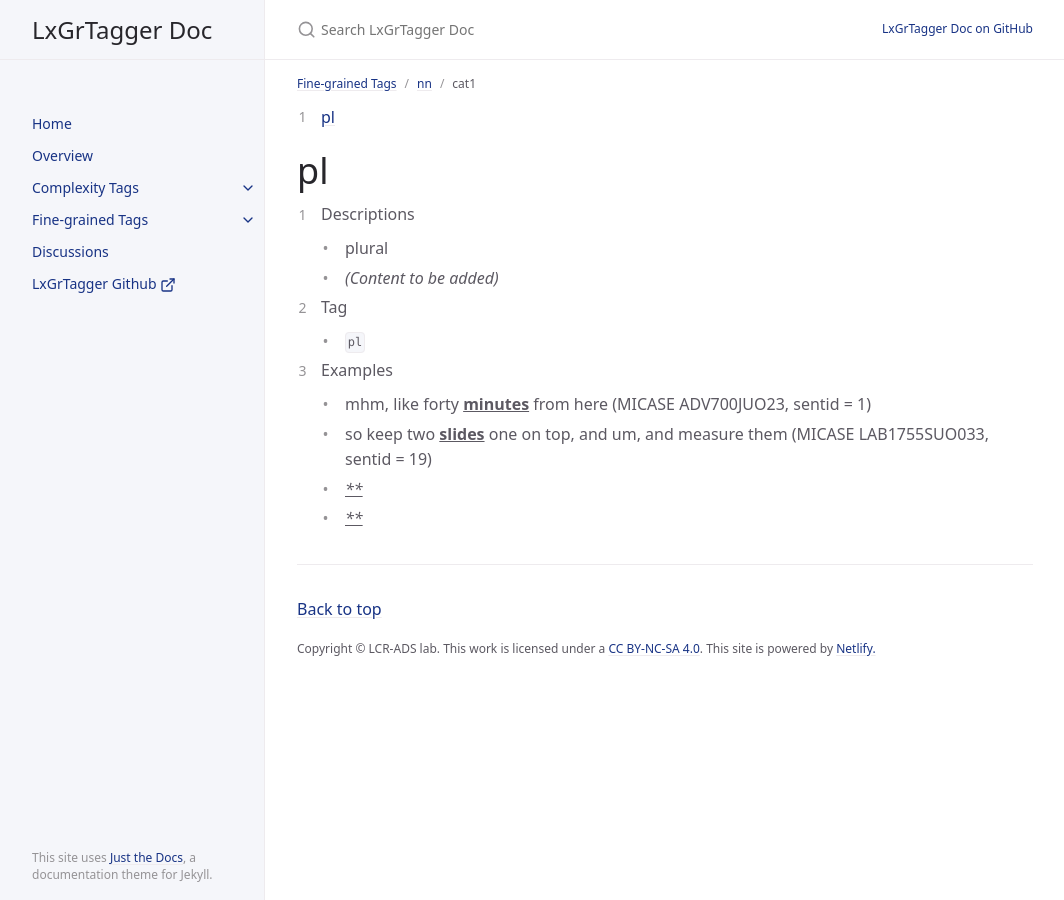
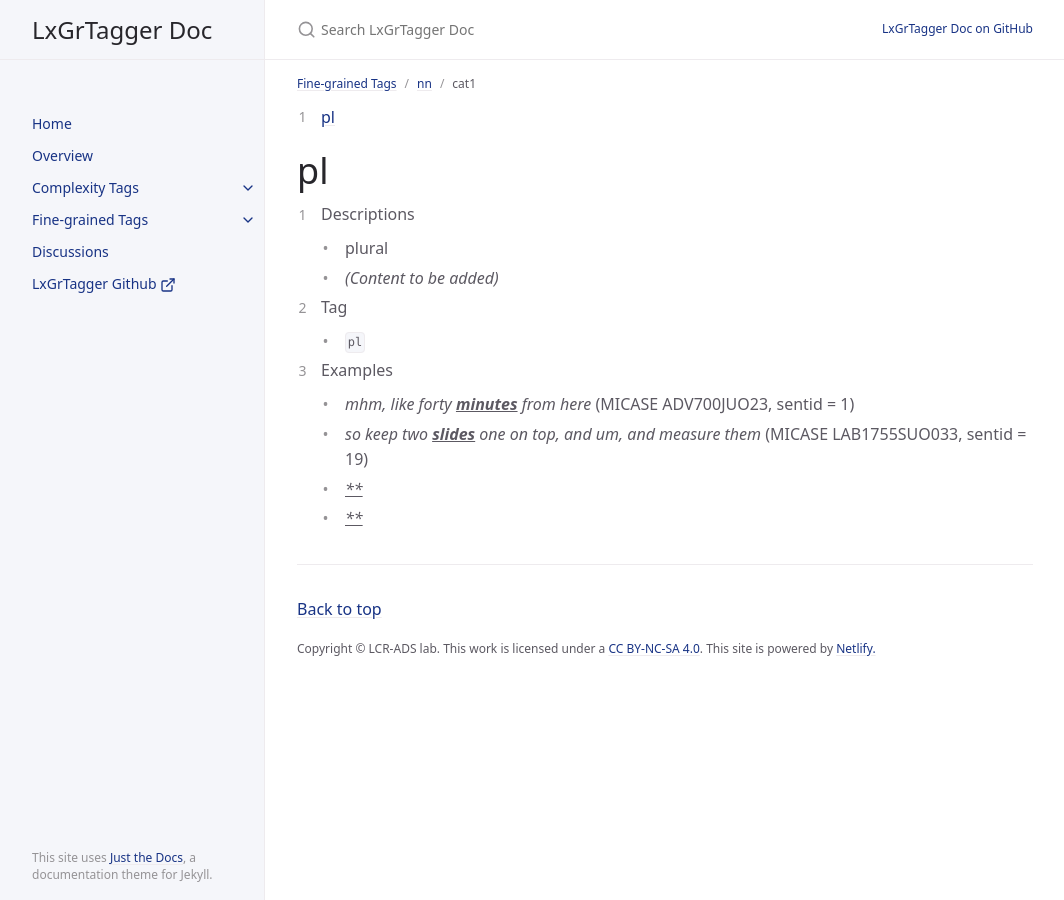
Before and after one commit to LCR-ADS-Lab/LxGrTagger-Documentation, a Jekyll site: the page built from docs/fgrd tags/1_nn/1_cat1.md, in a window 1280 px wide. Shown: the whole page, without its empty margins (107-1171 px from the left). Built offline with Jekyll 4.4.1, drawn with Linux system fonts in a browser that asks for light colours; cached includes are drawn as plain includes.

Commit message:
Update 1_cat1.md

```diff
--- a/docs/fgrd tags/1_nn/1_cat1.md
+++ b/docs/fgrd tags/1_nn/1_cat1.md
@@ -14,7 +14,7 @@ nav_order: 1
 2. Tag
     - `pl`
 3. Examples
-    - mhm, like forty <ins>**minutes**</ins> from here (MICASE ADV700JUO23, sentid = 1)
-    - so keep two <ins>**slides**</ins> one on top, and um, and measure them (MICASE LAB1755SUO033, sentid = 19)
+    - *mhm, like forty <ins>**minutes**</ins> from here* (MICASE ADV700JUO23, sentid = 1)
+    - *so keep two <ins>**slides**</ins> one on top, and um, and measure them* (MICASE LAB1755SUO033, sentid = 19)
     - <ins>****</ins>
     - <ins>****</ins>
```
